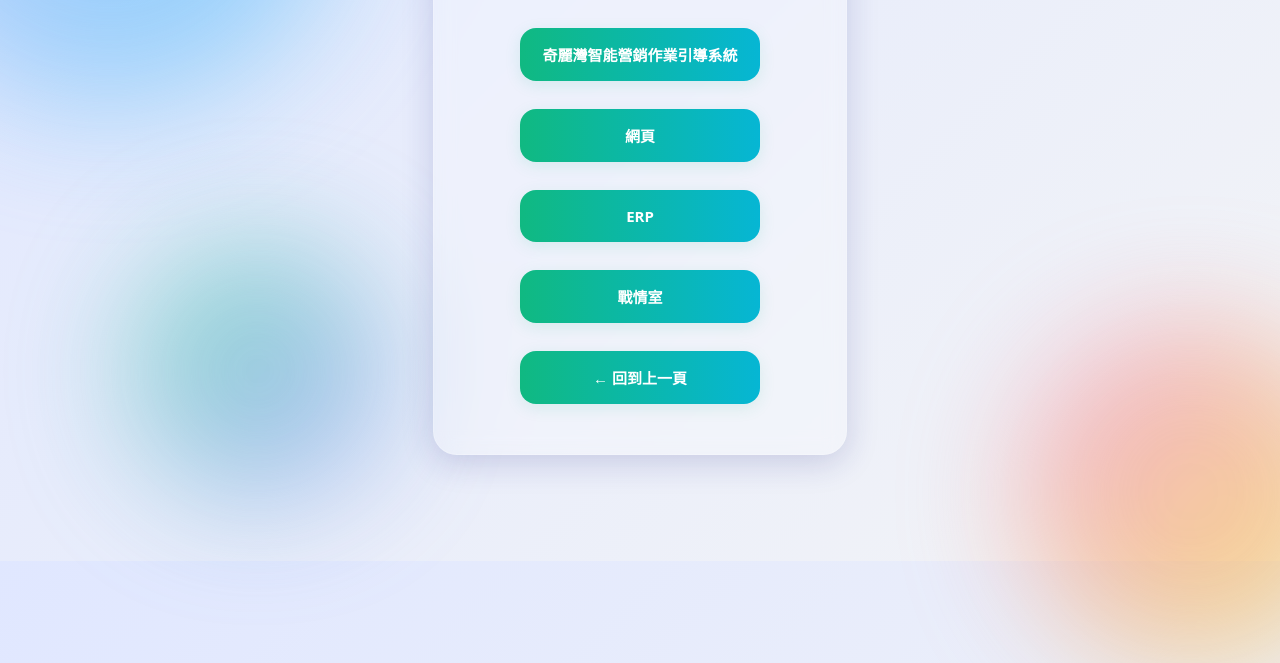
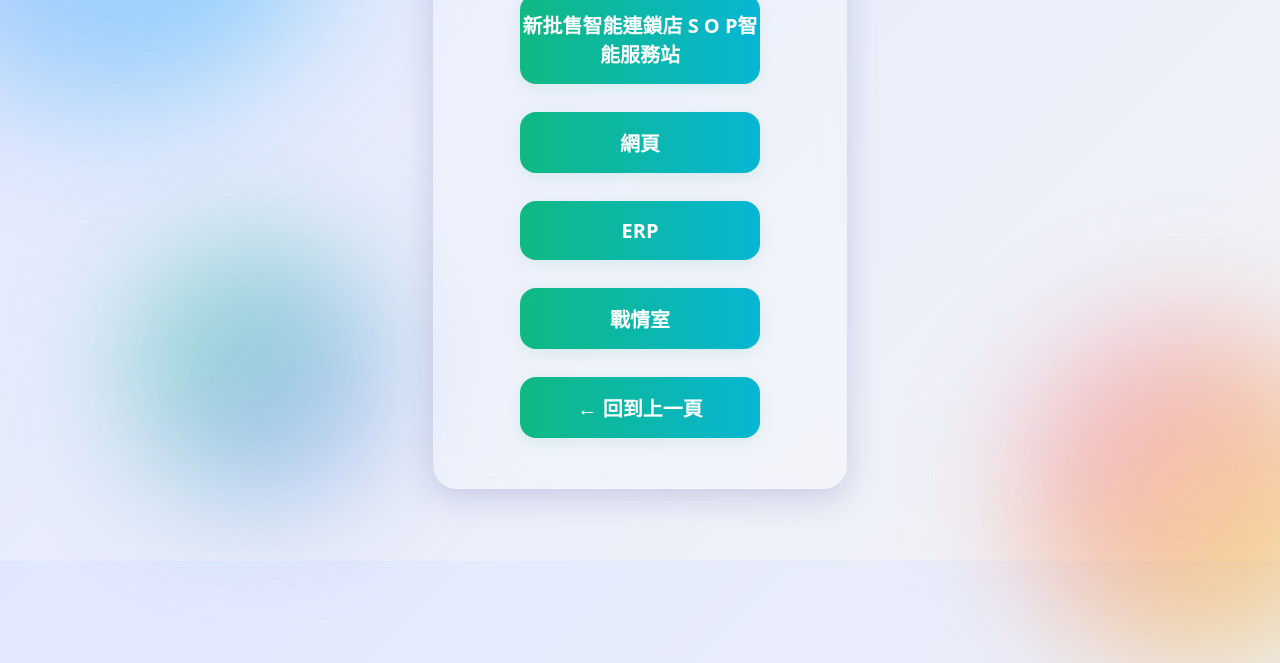
Before and after one commit to jhengyangrui/shangtong, a plain HTML site: page secondlayer.html in a window 1280 px wide. Shown: the part 239-902 px from the top of the page. Drawn offline with Linux system fonts and the light colour scheme.

Commit message:
20250827

```diff
--- a/secondlayer.html
+++ b/secondlayer.html
@@ -76,7 +76,7 @@
       margin:14px 0;
       padding:16px 0;
       width:240px;
-      font-size:15px;
+      font-size:20px;
       font-weight: 600;
       text-align:center;
       color:#fff;
@@ -136,7 +136,7 @@
   <div class="bg-blob bg-blob3"></div>
   <div class="glass">
     <h1>功能選單</h1>
-    <a class="btn" href="thirdlayer.html" >奇麗灣智能營銷作業引導系統</a>
+    <a class="btn" href="thirdlayer.html" >新批售智能連鎖店 S O P智能服務站</a>
     <a class="btn" href="https://shangdaofood.com/?gad_source=1&gad_campaignid=19168167064&gbraid=0AAAAABzIT70S8pzKjcNIbqNAtxGOJjalA&gclid=Cj0KCQjw8KrFBhDUARIsAMvIApYrL_IrvGa_07DxqX48RJ1a8lYL3dDbDQmubt1wJOcvCPrTiTxJO20aAldDEALw_wcB" >網頁</a>
     <a class="btn" href="https://shangtong.uchentw.com/default.aspx" >ERP</a>
     <a class="btn" href="dashboard.html" >戰情室</a>
```
